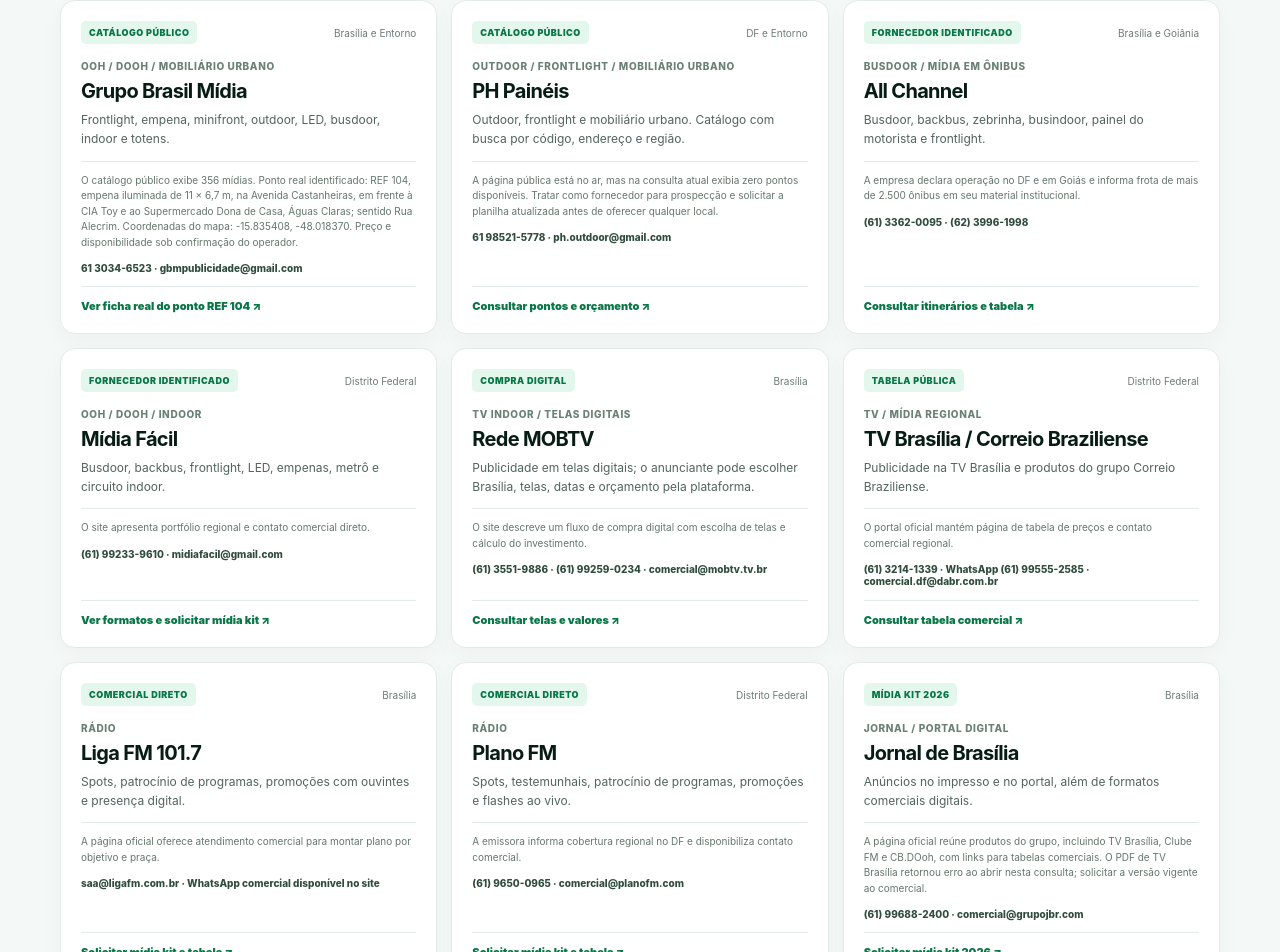
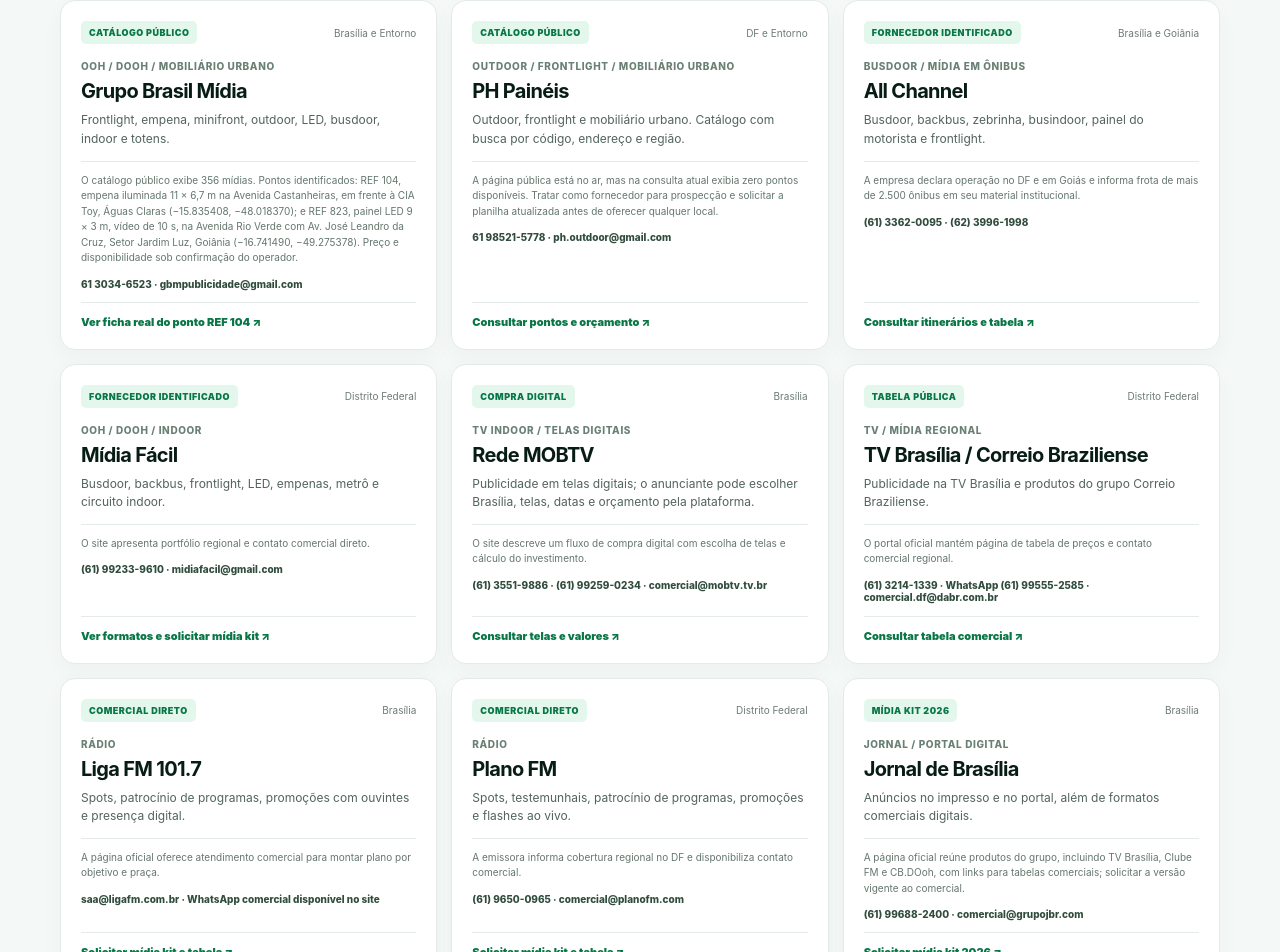
Before and after one commit to studioalfamarketingdigital-dev/midiamap-github-pages, a Next.js app: page / in a window 1280 px wide. Shown: the part 2382-3334 px from the top of the page. Built offline with nearby package versions, Linux system fonts and the light colour scheme.

Commit message:
Add real Goiânia LED location and clarify media table contact

```diff
--- a/components/SupplierDirectory.tsx
+++ b/components/SupplierDirectory.tsx
@@ -4,7 +4,7 @@ const suppliers = [
     category: 'OOH / DOOH / mobiliário urbano',
     region: 'Brasília e Entorno',
     formats: 'Frontlight, empena, minifront, outdoor, LED, busdoor, indoor e totens.',
-    proof: 'O catálogo público exibe 356 mídias. Ponto real identificado: REF 104, empena iluminada de 11 × 6,7 m, na Avenida Castanheiras, em frente à CIA Toy e ao Supermercado Dona de Casa, Águas Claras; sentido Rua Alecrim. Coordenadas do mapa: -15.835408, -48.018370. Preço e disponibilidade sob confirmação do operador.',
+    proof: 'O catálogo público exibe 356 mídias. Pontos identificados: REF 104, empena iluminada 11 × 6,7 m na Avenida Castanheiras, em frente à CIA Toy, Águas Claras (−15.835408, −48.018370); e REF 823, painel LED 9 × 3 m, vídeo de 10 s, na Avenida Rio Verde com Av. José Leandro da Cruz, Setor Jardim Luz, Goiânia (−16.741490, −49.275378). Preço e disponibilidade sob confirmação do operador.',
     contact: '61 3034-6523 · gbmpublicidade@gmail.com',
     href: 'https://grupobrasilmidia.com.br/midias/104',
     action: 'Ver ficha real do ponto REF 104',
@@ -92,7 +92,7 @@ const suppliers = [
     category: 'Jornal / portal digital',
     region: 'Brasília',
     formats: 'Anúncios no impresso e no portal, além de formatos comerciais digitais.',
-    proof: 'A página oficial reúne produtos do grupo, incluindo TV Brasília, Clube FM e CB.DOoh, com links para tabelas comerciais. O PDF de TV Brasília retornou erro ao abrir nesta consulta; solicitar a versão vigente ao comercial.',
+    proof: 'A página oficial reúne produtos do grupo, incluindo TV Brasília, Clube FM e CB.DOoh, com links para tabelas comerciais; solicitar a versão vigente ao comercial.',
     contact: '(61) 99688-2400 · comercial@grupojbr.com',
     href: 'https://jornaldebrasilia.com.br/anuncie/',
     action: 'Solicitar mídia kit 2026',
```
